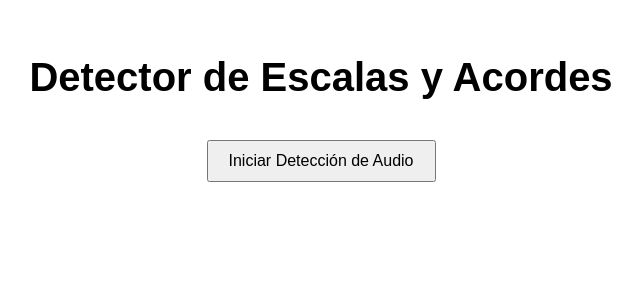
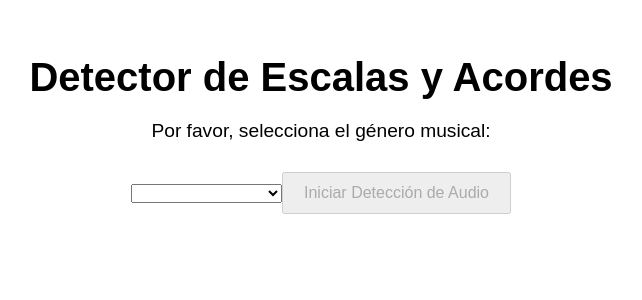
Before and after one commit to elderdeveloper15/chordandscales, an Angular app: page / in a window 1280 px wide. Shown: the top 300 px of the page, without its empty margins (319-961 px from the left). Built offline with nearby package versions, Linux system fonts and the light colour scheme; what @tonaljs/midi, @tonaljs/note, @tonaljs/tonal, pitchy would draw is missing.

Commit message:
agregado generos

```diff
--- a/src/app/app.component.html
+++ b/src/app/app.component.html
@@ -3,9 +3,18 @@
 <div class="container">
   <h1>Detector de Escalas y Acordes</h1>
 
-  <button (click)="startAudio()" *ngIf="!audioStarted">Iniciar Detección de Audio</button>
+  <div *ngIf="!audioStarted">
+    <p>Por favor, selecciona el género musical:</p>
+    <select [(ngModel)]="selectedGenre">
+      <option [ngValue]="null" disabled selected>Selecciona un género</option>
+      <option *ngFor="let genre of genres" [value]="genre">{{ genre }}</option>
+    </select>
+
+    <button (click)="startAudio()" [disabled]="!selectedGenre">Iniciar Detección de Audio</button>
+  </div>
 
   <div *ngIf="audioStarted">
+    <p><strong>Género Seleccionado:</strong> {{ selectedGenre }}</p>
     <p><strong>Nota Actual:</strong> {{ currentNote }} ({{ currentFrequency | number:'1.0-2' }} Hz)</p>
     <p><strong>Notas Tocadas:</strong> {{ playedNotes.join(', ') }}</p>
 
--- a/src/app/app.component.ts
+++ b/src/app/app.component.ts
@@ -4,7 +4,6 @@ import { Component } from '@angular/core';
 import { AudioService } from './services/audio.service';
 import { freqToMidi } from '@tonaljs/midi';
 import  Note  from '@tonaljs/note';
-import  Midi  from '@tonaljs/midi'; // Opcional si necesitas funciones adicionales de Midi
 import { Scale, Chord } from '@tonaljs/tonal';
 
 @Component({
@@ -18,13 +17,27 @@ export class AppComponent {
   playedNotes: string[] = [];
   currentScale!: string;
   suggestedChords: string[] = [];
-  audioStarted = false; // Nueva propiedad para rastrear el estado del audio
+  audioStarted = false;
+
+  // Nueva propiedad para almacenar el género seleccionado
+  selectedGenre!: string;
+
+  // Lista de géneros disponibles
+  genres: string[] = ['Rock', 'Jazz', 'Blues', 'Pop', 'Clásica'];
 
   constructor(private audioService: AudioService) {}
 
   async startAudio() {
+    if (!this.selectedGenre) {
+      alert('Por favor, selecciona un género musical antes de continuar.');
+      return;
+    }
+
     try {
       await this.audioService.initAudio();
+      if (this.audioService.getAudioContext().state === 'suspended') {
+        await this.audioService.getAudioContext().resume();
+      }
       this.audioStarted = true;
       this.updatePitch();
     } catch (err) {
@@ -49,7 +62,8 @@ export class AppComponent {
   }
 
   analyzeScale() {
-    const possibleScales = Scale.names().filter((scaleName) => {
+    // Aquí modificamos la lógica para tener en cuenta el género seleccionado
+    const possibleScales = this.getScalesForGenre(this.selectedGenre).filter((scaleName) => {
       const scale = Scale.get(`${this.currentNote} ${scaleName}`);
       return this.playedNotes.every((note) => scale.notes.includes(note));
     });
@@ -63,7 +77,8 @@ export class AppComponent {
   suggestChords() {
     const scale = Scale.get(this.currentScale);
     this.suggestedChords = scale.notes.map((note) => {
-      const chord = Chord.getChord('maj', note);
+      const chordType = this.getChordTypeForGenre(this.selectedGenre);
+      const chord = Chord.getChord(chordType, note);
       return chord.name;
     });
   }
@@ -72,5 +87,42 @@ export class AppComponent {
     this.playedNotes = [];
     this.currentScale = '';
     this.suggestedChords = [];
+    this.audioStarted = false;
+    this.selectedGenre = "";
+  }
+
+  // Nuevos métodos para obtener escalas y acordes según el género
+  getScalesForGenre(genre: string): string[] {
+    switch (genre) {
+      case 'Rock':
+        return ['minor pentatonic', 'major', 'minor'];
+      case 'Jazz':
+        return ['dorian', 'mixolydian', 'lydian', 'minor'];
+      case 'Blues':
+        return ['blues', 'minor pentatonic'];
+      case 'Pop':
+        return ['major', 'minor'];
+      case 'Clásica':
+        return ['major', 'minor', 'harmonic minor', 'melodic minor'];
+      default:
+        return Scale.names(); // Todas las escalas si el género no es reconocido
+    }
+  }
+
+  getChordTypeForGenre(genre: string): string {
+    switch (genre) {
+      case 'Rock':
+        return '5'; // Acordes de quinta (power chords)
+      case 'Jazz':
+        return 'maj7'; // Acordes mayores séptima
+      case 'Blues':
+        return '7'; // Acordes séptima dominante
+      case 'Pop':
+        return 'maj'; // Acordes mayores
+      case 'Clásica':
+        return 'maj'; // Acordes mayores
+      default:
+        return 'maj'; // Acordes mayores por defecto
+    }
   }
 }
--- a/src/app/app.module.ts
+++ b/src/app/app.module.ts
@@ -2,32 +2,23 @@
 
 import { BrowserModule } from '@angular/platform-browser';
 import { NgModule } from '@angular/core';
+import { FormsModule } from '@angular/forms'; // Importamos FormsModule
 
-// Importa tu componente principal
 import { AppComponent } from './app.component';
-
-// Importa el servicio de audio que has creado
 import { AudioService } from './services/audio.service';
-
-// Si tienes otros componentes, servicios o módulos, impórtalos aquí
-// import { OtroComponente } from './otro-componente/otro-componente.component';
 
 @NgModule({
   declarations: [
     AppComponent,
-    // Otros componentes que hayas creado
-    // OtroComponente,
+    // Otros componentes
   ],
   imports: [
     BrowserModule,
-    // Otros módulos que necesites
-    // Por ejemplo, si utilizas formularios:
-    // FormsModule,
+    FormsModule, // Agregamos FormsModule a los imports
   ],
   providers: [
     AudioService,
-    // Otros servicios que hayas creado
-    // OtroServicio,
+    // Otros servicios
   ],
   bootstrap: [AppComponent],
 })
--- a/src/app/services/audio.service.ts
+++ b/src/app/services/audio.service.ts
@@ -15,12 +15,12 @@ export class AudioService {
   private detector!: any;
 
   constructor() {
-    // No creamos el AudioContext aquí
+    // No inicializamos el audioContext aquí
   }
 
   async initAudio() {
     try {
-      // Creamos el AudioContext en respuesta a la interacción del usuario
+      // Creamos el AudioContext dentro de initAudio()
       this.audioContext = new (window.AudioContext || (window as any).webkitAudioContext)();
 
       this.stream = await navigator.mediaDevices.getUserMedia({ audio: true });
@@ -38,6 +38,11 @@ export class AudioService {
     }
   }
 
+  // Agrega este método para obtener el audioContext
+  getAudioContext(): AudioContext {
+    return this.audioContext;
+  }
+
   getPitch() {
     if (!this.analyser || !this.buffer) {
       console.warn('getPitch() llamado antes de inicializar analyser o buffer');
```
